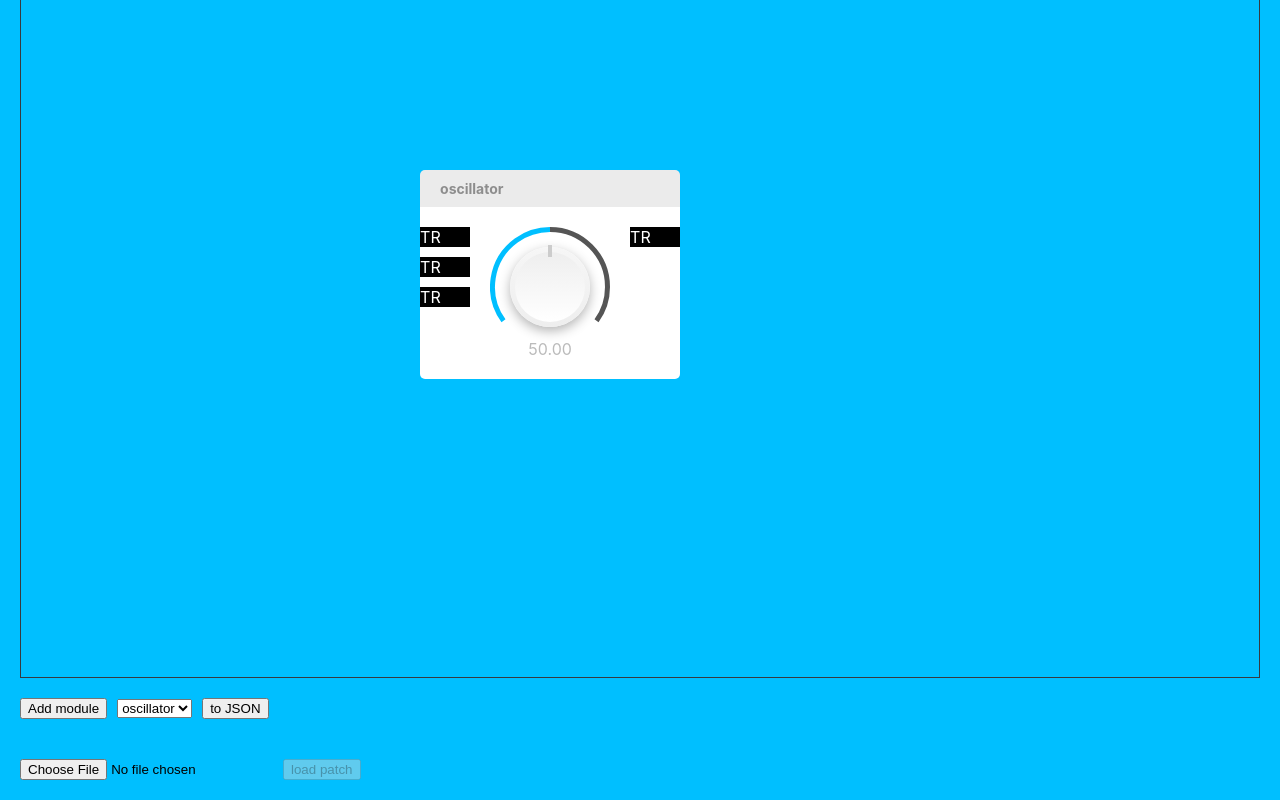
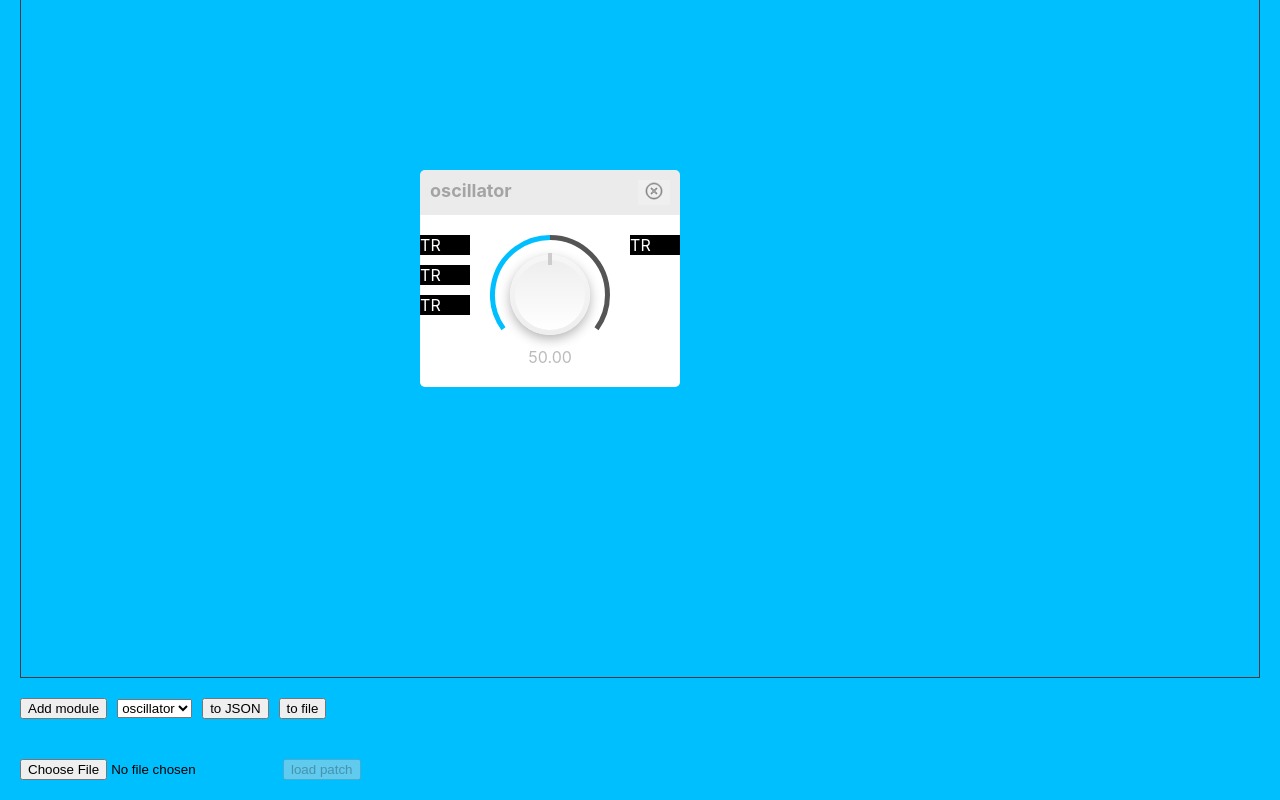
Before and after one commit to petervdn/patchwork, a React (Vite) app in the folder web/: page / in a window 1280 px wide. Both pictures are taken after a click on the button "Add module". Shown: the part 183-983 px from the top of the page. Built offline with nearby package versions, Linux system fonts and the light colour scheme.

Commit message:
Add button to remove a module

```diff
--- a/web/package.json
+++ b/web/package.json
@@ -18,6 +18,7 @@
     "lodash": "^4.17.21",
     "react": "^18.3.1",
     "react-dom": "^18.3.1",
+    "react-icons": "^5.3.0",
     "styled-components": "^6.1.13",
     "zod": "^3.23.8",
     "zustand": "^5.0.0-rc.2"
--- a/web/src/components/Controls/Controls.tsx
+++ b/web/src/components/Controls/Controls.tsx
@@ -17,6 +17,9 @@ export function Controls() {
   };
 
   const onToJsonClick = () => {
+    console.log(patchToJson());
+  };
+  const onToFileClick = () => {
     downloadAsJson('patch.pw', patchToJson());
   };
 
@@ -31,6 +34,8 @@ export function Controls() {
         ))}
       </select>
       <button onClick={onToJsonClick}>to JSON</button>
+      <button onClick={onToFileClick}>to file</button>
+
       <LoadPatch />
     </div>
   );
--- /dev/null
+++ b/web/src/components/IconButton/IconButton.module.css
@@ -0,0 +1,6 @@
+.button {
+    margin: 0;
+    border: none;
+    color: inherit;
+    cursor: pointer;
+}
--- /dev/null
+++ b/web/src/components/IconButton/IconButton.tsx
@@ -0,0 +1,15 @@
+import classes from './IconButton.module.css';
+import { ReactElement } from 'react';
+
+type Props = {
+  icon: ReactElement;
+  onClick?: () => void;
+};
+
+export function IconButton({ icon, onClick }: Props) {
+  return (
+    <button className={classes.button} onClick={onClick}>
+      {icon}
+    </button>
+  );
+}
--- a/web/src/components/PatchModule/PatchModule.module.css
+++ b/web/src/components/PatchModule/PatchModule.module.css
@@ -1,6 +1,6 @@
 .wrapper {
     position: absolute;
-    user-select: none;
+    #user-select: none;
     background-color: white;
     border-radius: 5px;
     overflow: hidden;
@@ -17,8 +17,6 @@
             #width: 300px;
             padding: 0 20px;
             color: #aaa;
-
-
         }
     }
 }
--- a/web/src/components/PatchModule/PatchModuleHeader.module.css
+++ b/web/src/components/PatchModule/PatchModuleHeader.module.css
@@ -1,8 +1,13 @@
 .header {
     background-color: rgba(0, 0, 0, 0.08);
-    margin: 0;
-    padding: 10px 20px;
-    font-size: 14px;
-    font-weight: 0;
-    color: rgba(0, 0, 0, 0.4);
+    padding: 10px;
+    color: rgba(0, 0, 0, 0.3);
+    display: flex;
+    justify-content: space-between;
+
+    & h2 {
+        margin: 0;
+        font-size: 18px;
+        #font-weight: 0;
+    }
 }
--- a/web/src/components/PatchModule/PatchModuleHeader.tsx
+++ b/web/src/components/PatchModule/PatchModuleHeader.tsx
@@ -1,10 +1,25 @@
 import { Module } from '../../types/Module.ts';
 import classes from './PatchModuleHeader.module.css';
+import { IoIosCloseCircleOutline } from 'react-icons/io';
+import { IconButton } from '../IconButton/IconButton.tsx';
+import { removeModule } from '../../stores/patch/utils/removeModule.ts';
 
 type Props = {
   module: Module;
 };
 
 export function PatchModuleHeader({ module }: Props) {
-  return <h2 className={classes.header}>{module.type}</h2>;
+  const onCloseClick = () => {
+    removeModule(module.id);
+  };
+
+  return (
+    <div className={classes.header}>
+      <h2>{module.type}</h2>
+      <IconButton
+        onClick={onCloseClick}
+        icon={<IoIosCloseCircleOutline size={20} style={{ strokeWidth: 20 }} />}
+      ></IconButton>
+    </div>
+  );
 }
--- a/web/src/components/PatchViewport/SvgConnection.tsx
+++ b/web/src/components/PatchViewport/SvgConnection.tsx
@@ -44,5 +44,5 @@ function getConnectionFromTo(connection: Connection, inset = 4): { from: Positio
 export function SvgConnection({ connection }: Props): ReactElement {
   const { from, to } = getConnectionFromTo(connection);
 
-  return <path d={`M ${from.x} ${from.y} L ${to.x} ${to.y}`} stroke={'white'} strokeWidth="2" />;
+  return <path d={`M ${from.x} ${from.y} L ${to.x} ${to.y}`} stroke={'white'} strokeWidth="3" />;
 }
--- a/web/src/stores/patch/patchStore.ts
+++ b/web/src/stores/patch/patchStore.ts
@@ -9,7 +9,7 @@ type PatchStoreState = {
 
 export const usePatchStore = create<PatchStoreState>(() => ({
   // todo: these should be objects for faster lookup
-  // todo: nest again?
+  // todo: nest again in a patch obj?
   modules: [],
   connections: [],
 }));
--- a/web/src/stores/patch/utils/patchFromJson.ts
+++ b/web/src/stores/patch/utils/patchFromJson.ts
@@ -5,6 +5,7 @@ import { moduleTypes } from '../../../types/Module.ts';
 
 const ModuleTypeSchema = z.enum(moduleTypes);
 
+// todo: also use for generating output
 const schema = z.object({
   modules: z.array(
     z.object({
--- /dev/null
+++ b/web/src/stores/patch/utils/removeModule.ts
@@ -0,0 +1,12 @@
+import { usePatchStore } from '../patchStore.ts';
+
+export function removeModule(moduleId: string): void {
+  usePatchStore.setState((state) => {
+    return {
+      modules: state.modules.filter((module) => module.id !== moduleId),
+      connections: state.connections.filter((connection) => {
+        return connection.from.moduleId !== moduleId && connection.to.moduleId !== moduleId;
+      }),
+    };
+  });
+}
```
Also changed, not shown: web/src/App.tsx (+4 -4 lines), 1 other file (tests, documents, lock files or other folders).
